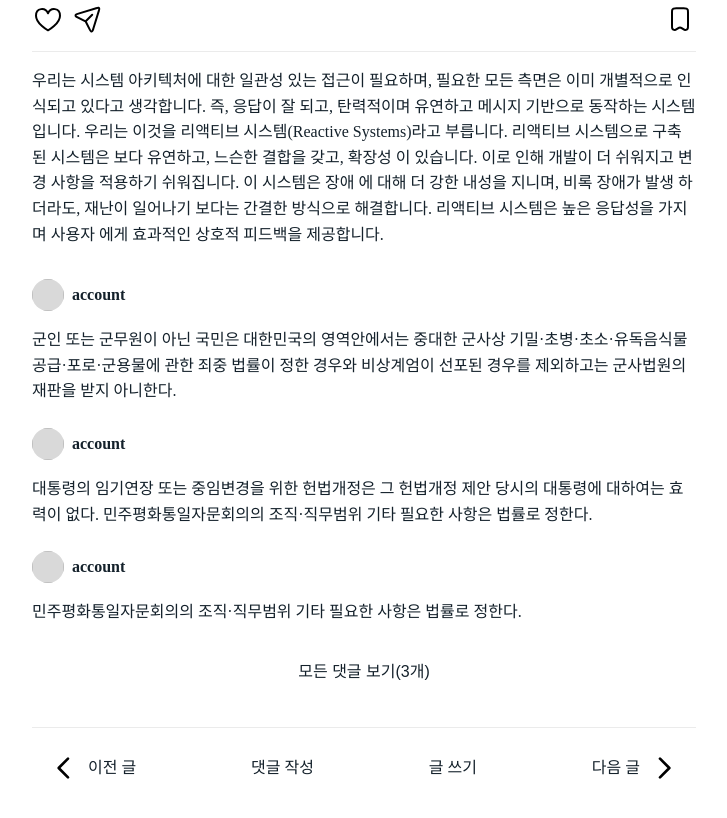
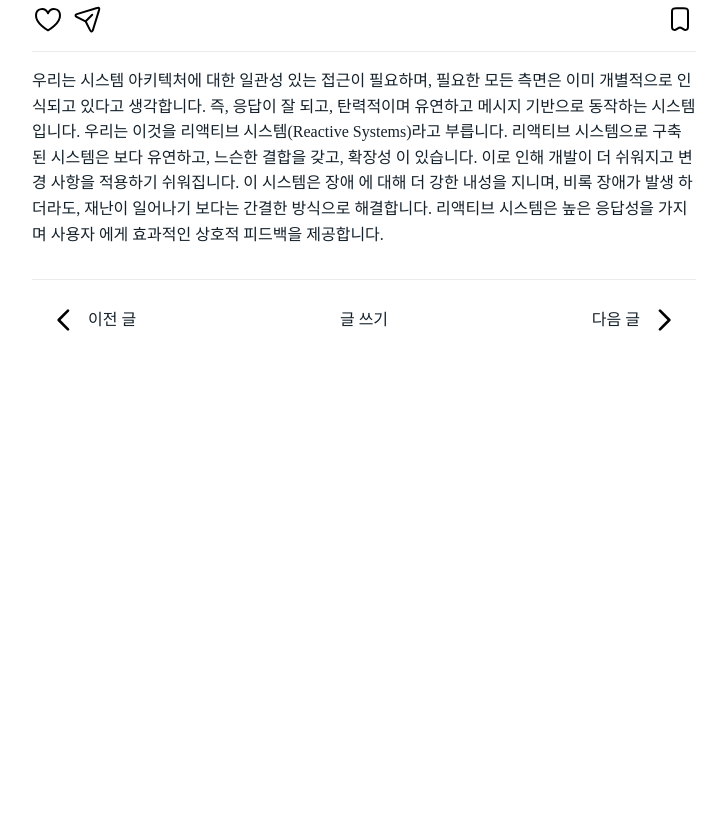
Before and after one commit to softeerbootcamp4th/be-was-2024, a plain HTML site: page src/main/resources/static/index.html in a window 1280 px wide. Shown: the part 845-1663 px from the top of the page, without its empty margins (356-1083 px from the left). After the commit the page ends 1245 px from the top, so only its background shows below. Drawn offline with Linux system fonts and the light colour scheme.

Commit message:
[FIX] 필요 없는 댓글 UI 삭제

```diff
--- a/src/main/resources/static/index.html
+++ b/src/main/resources/static/index.html
@@ -59,65 +59,6 @@
             효과적인 상호적 피드백을 제공합니다.
           </p>
         </div>
-        <ul class="comment">
-          <li class="comment__item">
-            <div class="comment__item__user">
-              <img class="comment__item__user__img" />
-              <p class="comment__item__user__nickname">account</p>
-            </div>
-            <p class="comment__item__article">
-              군인 또는 군무원이 아닌 국민은 대한민국의 영역안에서는 중대한
-              군사상 기밀·초병·초소·유독음식물공급·포로·군용물에 관한 죄중
-              법률이 정한 경우와 비상계엄이 선포된 경우를 제외하고는 군사법원의
-              재판을 받지 아니한다.
-            </p>
-          </li>
-          <li class="comment__item">
-            <div class="comment__item__user">
-              <img class="comment__item__user__img" />
-              <p class="comment__item__user__nickname">account</p>
-            </div>
-            <p class="comment__item__article">
-              대통령의 임기연장 또는 중임변경을 위한 헌법개정은 그 헌법개정 제안
-              당시의 대통령에 대하여는 효력이 없다. 민주평화통일자문회의의
-              조직·직무범위 기타 필요한 사항은 법률로 정한다.
-            </p>
-          </li>
-          <li class="comment__item">
-            <div class="comment__item__user">
-              <img class="comment__item__user__img" />
-              <p class="comment__item__user__nickname">account</p>
-            </div>
-            <p class="comment__item__article">
-              민주평화통일자문회의의 조직·직무범위 기타 필요한 사항은 법률로
-              정한다.
-            </p>
-          </li>
-          <li class="comment__item hidden">
-            <div class="comment__item__user">
-              <img class="comment__item__user__img" />
-              <p class="comment__item__user__nickname">account</p>
-            </div>
-            <p class="comment__item__article">Comment 1</p>
-          </li>
-          <li class="comment__item hidden">
-            <div class="comment__item__user">
-              <img class="comment__item__user__img" />
-              <p class="comment__item__user__nickname">account</p>
-            </div>
-            <p class="comment__item__article">Comment 2</p>
-          </li>
-          <li class="comment__item hidden">
-            <div class="comment__item__user">
-              <img class="comment__item__user__img" />
-              <p class="comment__item__user__nickname">account</p>
-            </div>
-            <p class="comment__item__article">Comment 3</p>
-          </li>
-          <button id="show-all-btn" class="btn btn_ghost btn_size_m">
-            모든 댓글 보기(3개)
-          </button>
-        </ul>
         <nav class="nav">
           <ul class="nav__menu">
             <li class="nav__menu__item">
@@ -128,9 +69,6 @@
                 />
                 이전 글
               </a>
-            </li>
-            <li class="nav__menu__item">
-              <a class="btn btn_ghost btn_size_m">댓글 작성</a>
             </li>
             <li class="nav__menu__item">
               <a class="btn btn_ghost btn_size_m" href="/article">글 쓰기</a>
```
Also changed, not shown: src/main/resources/static/main/index.html (+0 -62 lines).
